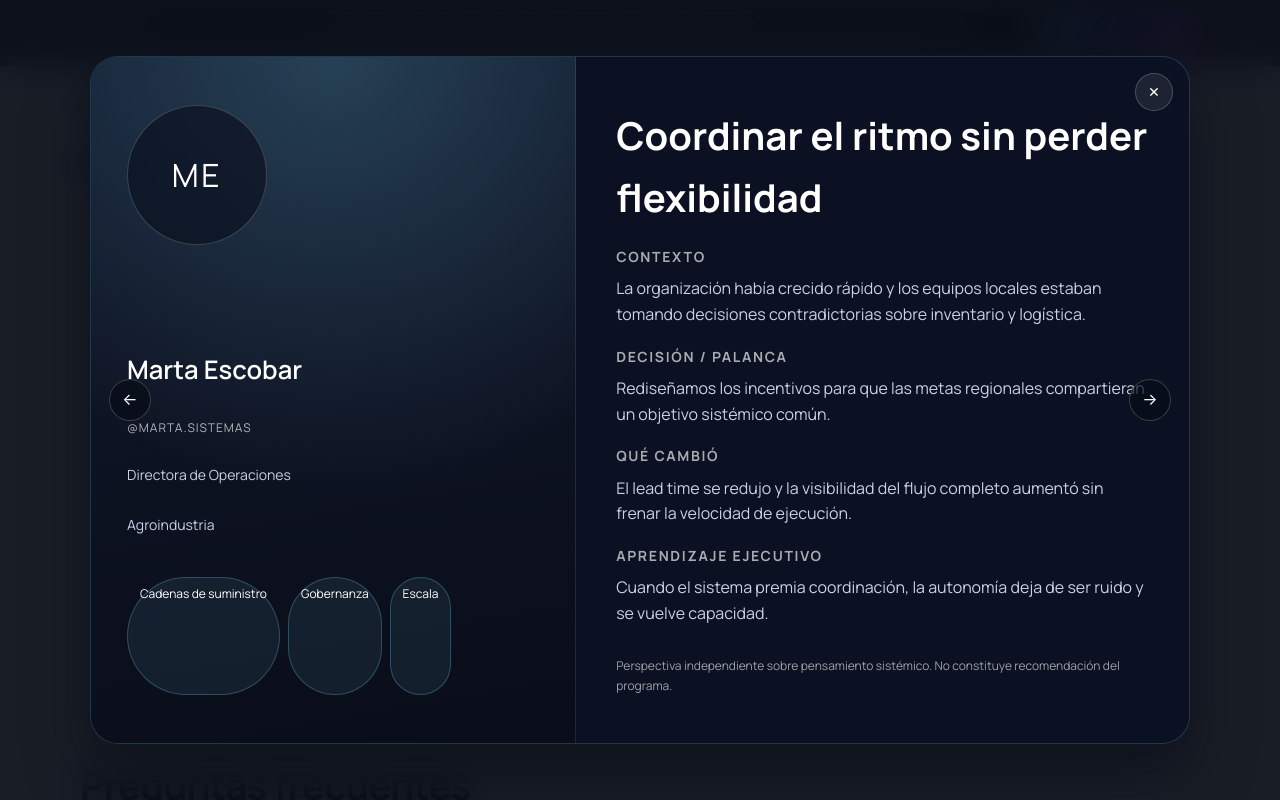
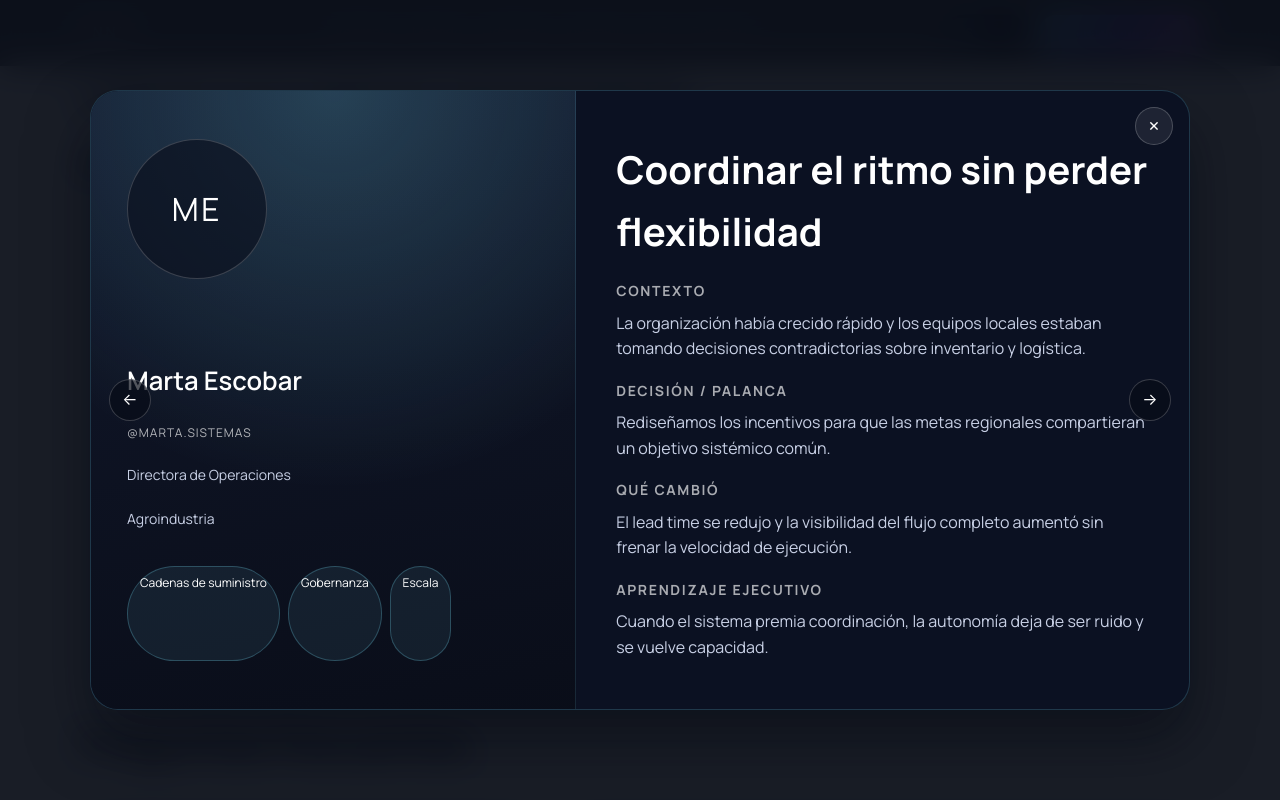
Before and after one commit to MaigomAS/SystemThinking-Website, a React (Vite) app: page / in a window 1280 px wide. Both pictures are taken after a click on the button 300 px from the left and 6688 px from the top of the page. Shown: the part 6288-7088 px from the top of the page. Built offline with nearby package versions, Linux system fonts and the light colour scheme.

Commit message:
Actualizar textos del hero y liderazgo

```diff
--- a/src/components/LeadershipVoicesCircles.jsx
+++ b/src/components/LeadershipVoicesCircles.jsx
@@ -6,16 +6,15 @@ import Section from './ui/Section.jsx';
 const COPY = {
   es: {
     eyebrow: 'Experiencias que transforman',
-    title: 'Voces que aplican pensamiento sistémico en el mundo real',
+    title: 'Líderes que aplican pensamiento sistémico en el mundo real',
     subtitle: 'Haz clic en un perfil para ver el mini-caso (no es recomendación del programa).',
-    disclaimer: '*Perspectivas independientes. No constituyen endorsement del programa.',
+    disclaimer: '',
     cta: 'Saber más',
-    modalDisclaimer:
-      'Perspectiva independiente sobre pensamiento sistémico. No constituye recomendación del programa.',
+    modalDisclaimer: '',
     modalActions: {
       close: 'Cerrar modal',
-      previous: 'Ver voz anterior',
-      next: 'Ver siguiente voz',
+      previous: 'Ver líder anterior',
+      next: 'Ver siguiente líder',
     },
   },
   en: {
@@ -244,7 +243,9 @@ function LeadershipVoicesCircles() {
                     <h4>Aprendizaje ejecutivo</h4>
                     <p>{activeVoice.learning}</p>
                   </div>
-                  <p className="voices-modal__disclaimer">{content.modalDisclaimer}</p>
+                  {content.modalDisclaimer ? (
+                    <p className="voices-modal__disclaimer">{content.modalDisclaimer}</p>
+                  ) : null}
                 </div>
               </div>
             </div>
@@ -288,7 +289,9 @@ function LeadershipVoicesCircles() {
             </button>
           ))}
         </div>
-        <p className="voices__disclaimer">{content.disclaimer}</p>
+        {content.disclaimer ? (
+          <p className="voices__disclaimer">{content.disclaimer}</p>
+        ) : null}
       </Section>
       {modal}
     </>
--- a/src/data/i18n/es.json
+++ b/src/data/i18n/es.json
@@ -172,7 +172,7 @@
         "meta": "3 semanas intensivas · Nov 2026 · Cupos limitados",
         "actions": {
           "primary": "Solicitar información →",
-          "secondary": "Ver programa completo"
+          "secondary": "Solicita el programa completo"
         },
         "signals": {
           "primary": "Simulación",
@@ -187,7 +187,7 @@
         "meta": "Bergen, Noruega · Noviembre 2026 · Presencial · Full-time",
         "actions": {
           "primary": "Solicitar información →",
-          "secondary": "Descargar overview (PDF)"
+          "secondary": "Solicita el programa completo"
         }
       }
     },
@@ -636,7 +636,7 @@
           "meta": "3 semanas intensivas · Nov 2026 · Cupos limitados",
         "actions": {
           "primary": "Solicitar información →",
-            "secondary": "Ver programa completo"
+          "secondary": "Solicita el programa completo"
         },
           "signals": {
             "primary": "Simulación",
@@ -649,7 +649,7 @@
           "lead": "Un programa editorialmente curado para líderes que quieren intervenir en sistemas complejos con precisión, profundidad y sensibilidad humana.",
         "actions": {
           "primary": "Aplicar al programa →",
-            "secondary": "Descargar overview"
+          "secondary": "Solicita el programa completo"
         },
           "meta": "Bergen, Noruega · Noviembre 2026 · Presencial"
         }
```
Lines whose indentation alone changed are shown as unchanged.
